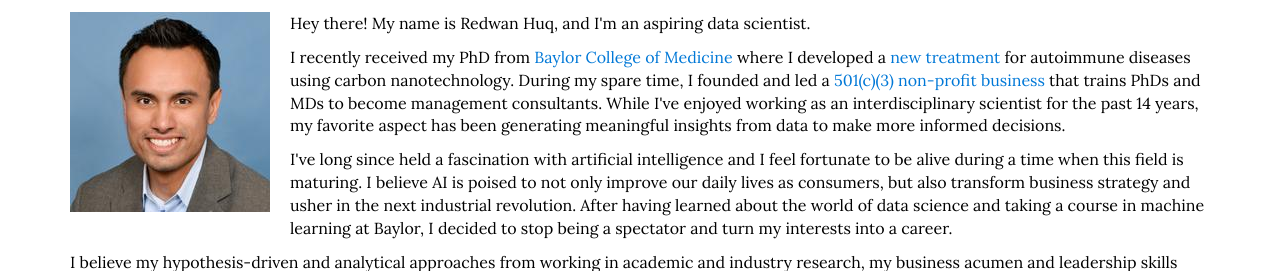
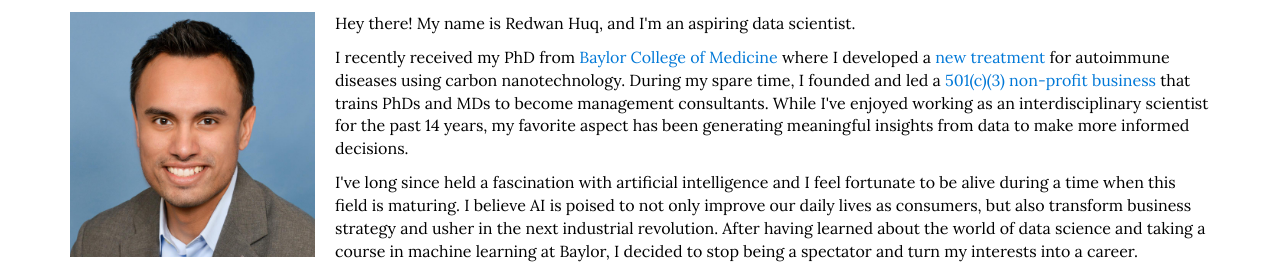
Before and after one commit to redwanhuq/redwanhuq.github.io, a plain HTML site: page pages/about/index.html in a window 1280 px wide. Shown: the part 159-430 px from the top of the page. Drawn offline with Linux system fonts and the light colour scheme.

Commit message:
Nikola auto commit.
Source commit: 8b592896642a137f4dd7fcd90f13130d1f16f30d
Nikola version: 7.8.3

```diff
--- a/pages/about/index.html
+++ b/pages/about/index.html
@@ -81,7 +81,7 @@ I recently received my PhD from Baylor College of Medicine where I developed a n
 
     </header><div class="e-content entry-content" itemprop="articleBody text">
     <div>
-<p><img src="../../images/my-photo.thumbnail.jpg" align="left" style="padding-right:20px; padding-bottom:5px"> Hey there! My name is Redwan Huq, and I'm an aspiring data scientist.</p>
+<p><img src="../../images/my-photo.jpg" height="250" align="left" style="padding-right:20px; padding-bottom:5px"> Hey there! My name is Redwan Huq, and I'm an aspiring data scientist.</p>
 <p>I recently received my PhD from <a href="https://www.bcm.edu/research/labs/christine-beeton">Baylor College of Medicine</a> where I developed a <a href="http://www.nature.com/articles/srep33808">new treatment</a> for autoimmune diseases using carbon nanotechnology. During my spare time, I founded and led a <a href="http://medcenterconsulting.com">501(c)(3) non-profit business</a> that trains PhDs and MDs to become management consultants. While I've enjoyed working as an interdisciplinary scientist for the past 14 years, my favorite aspect has been generating meaningful insights from data to make more informed decisions.</p>
 <p>I've long since held a fascination with artificial intelligence and I feel fortunate to be alive during a time when this field is maturing. I believe AI is poised to not only improve our daily lives as consumers, but also transform business strategy and usher in the next industrial revolution. After having learned about the world of data science and taking a course in machine learning at Baylor, I decided to stop being a spectator and turn my interests into a career. </p>
 <p>I believe my hypothesis-driven and analytical approaches from working in academic and industry research, my business acumen and leadership skills from building a company, and my love for answering questions with data and code will facilitate this transition. I look forward to this adventure and write this blog to share what I'm learning along my journey and perhaps a few projects I'm working on.</p>
```
Also changed, not shown: 1 other file.
